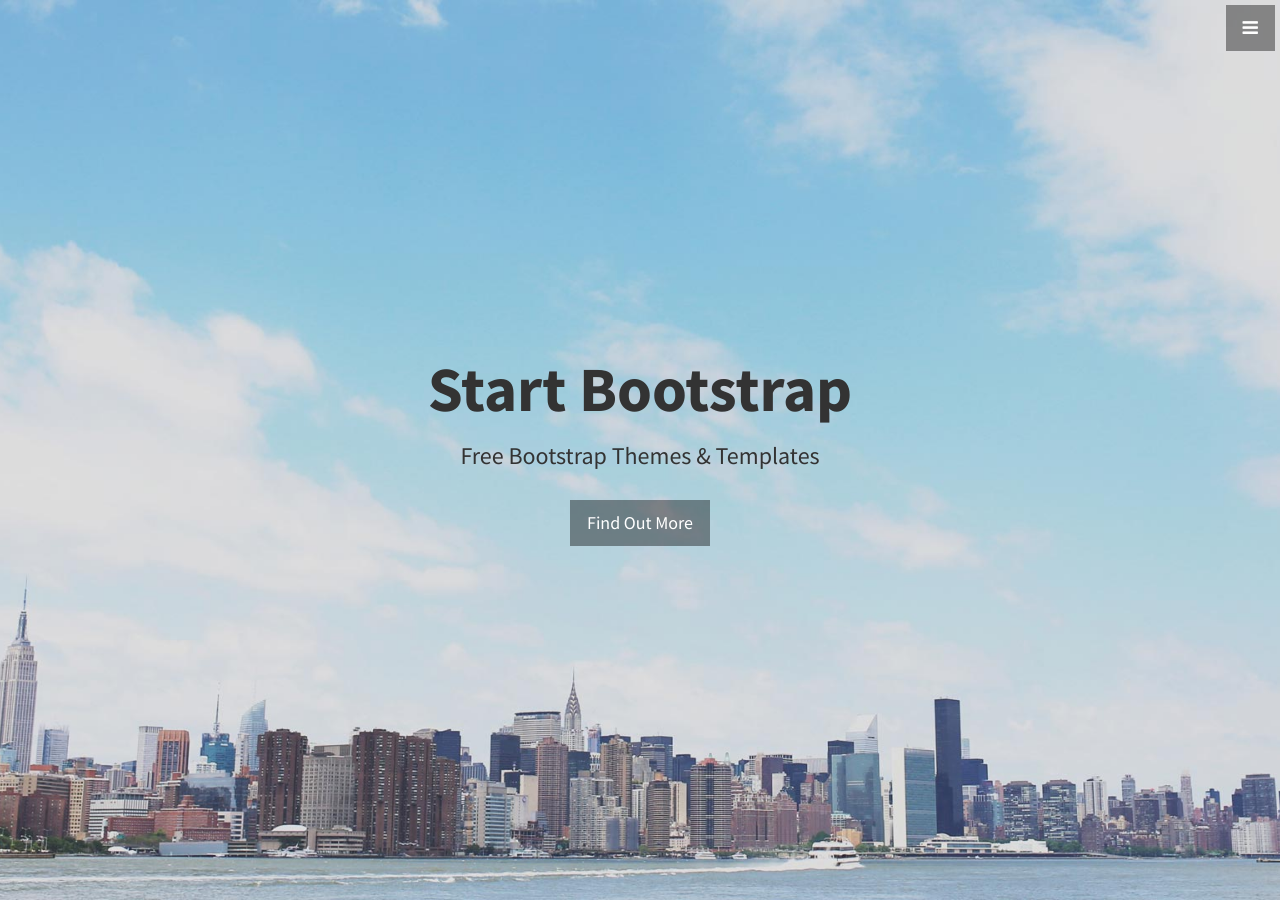
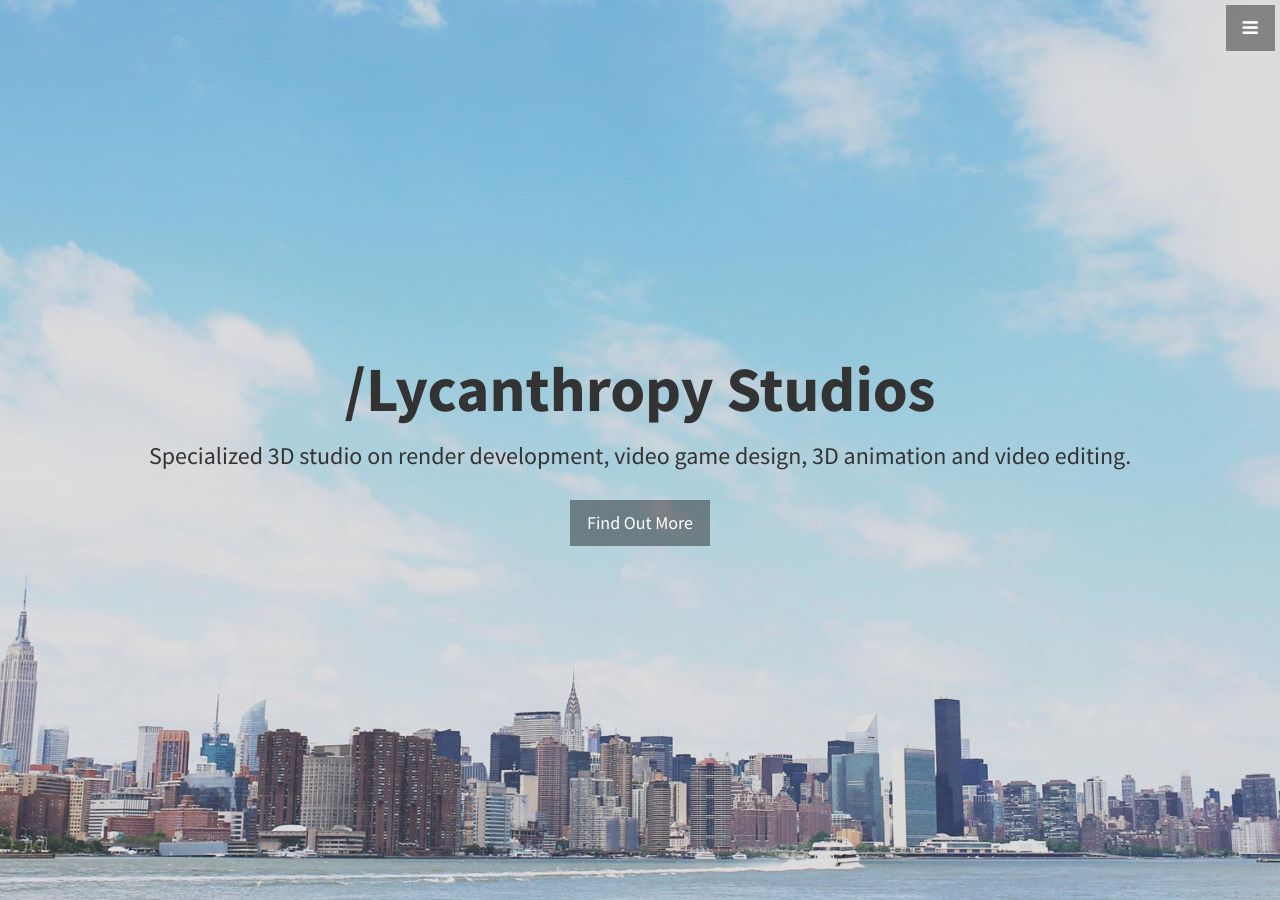
Before and after one commit to lycanthropystudios/index, a Jekyll site: the page built from index.html, in a window 1280 px wide and 900 px high. Built offline with Jekyll 4.4.1, drawn with Linux system fonts in a browser that asks for light colours.

Commit message:
Update header.html

```diff
--- a/_includes/header.html
+++ b/_includes/header.html
@@ -1,7 +1,7 @@
 <header id="top" class="header">
   <div class="text-vertical-center">
-    <h1>Start Bootstrap</h1>
-    <h3>Free Bootstrap Themes &amp; Templates</h3>
+    <h1>/Lycanthropy Studios</h1>
+    <h3>Specialized 3D studio on render development, video game design, 3D animation and video editing.</h3>
     <br>
     <a href="#about" class="btn btn-dark btn-lg">Find Out More</a>
   </div>
```
